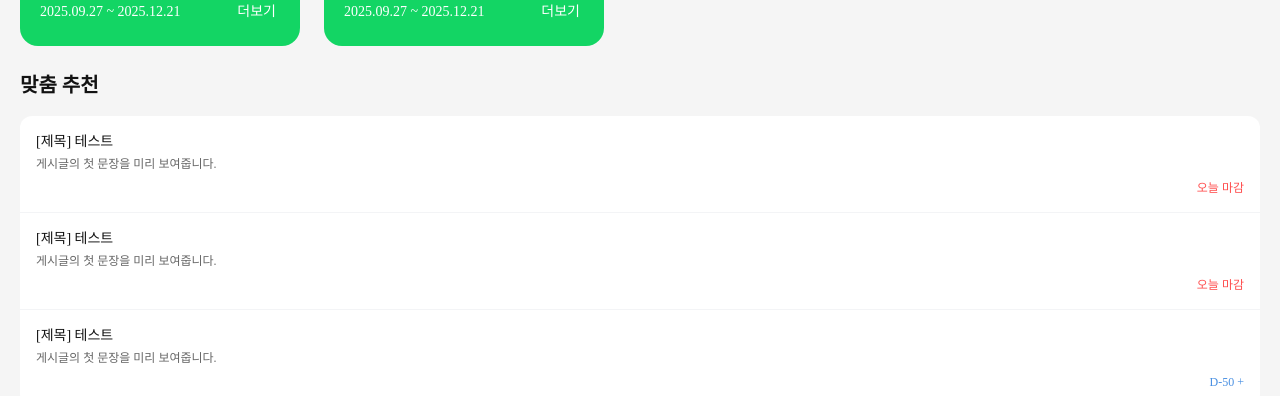
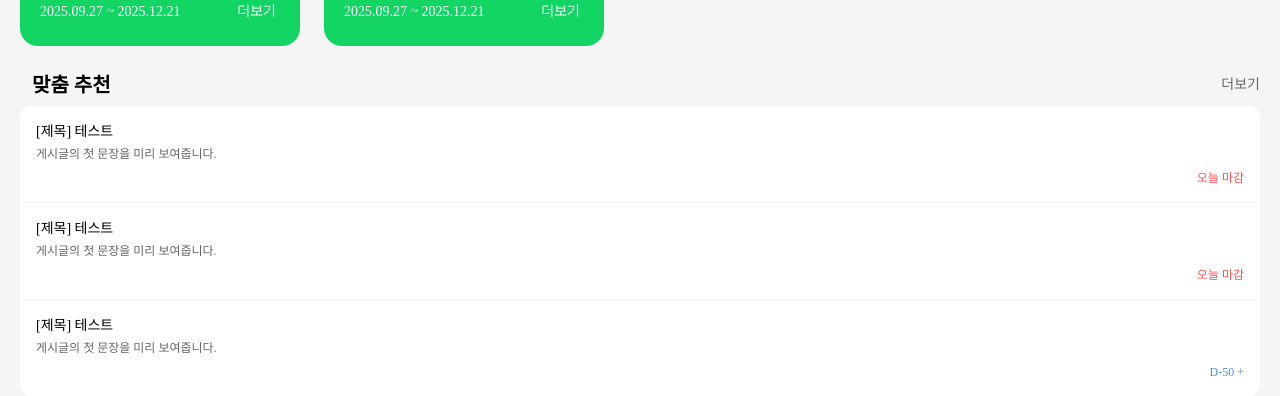
Before and after one commit to 9oormthon-univ/2025_SEASONTHON_TEAM_97_FE, a React (Vite) app: page /home in a window 1280 px wide. Shown: the part 270-666 px from the top of the page. Built offline with nearby package versions, Linux system fonts and the light colour scheme; no server answers.

Commit message:
update ~ add more button to custom recommendations and improve title color

```diff
--- a/src/pages/HomePage.jsx
+++ b/src/pages/HomePage.jsx
@@ -58,17 +58,20 @@ export default function Homepage() {
           </div>
         </div>
 
-        {/* 맞춤 추천 제목 */}
-        <div className="mb-4">
-          <h1 className="text-[#121212] font-['Pretendard'] text-xl font-semibold leading-normal">
+        {/* 맞춤 추천 제목과 더보기 */}
+        <div className="mb-1.5 flex justify-between items-center mr-5">
+          <h1 className="ml-3 text-[#000000] font-['Pretendard'] text-xl font-semibold leading-normal">
             맞춤 추천
           </h1>
+          <button className="text-[#666666] font-['Pretendard'] text-sm cursor-pointer">
+            더보기
+          </button>
         </div>
 
         {/* 추천 리스트 */}
         <div className="bg-white rounded-xl mb-20 mr-5">
           <div className="p-4 border-b border-gray-100">
-            <p className="text-sm text-[#121212] font-['Pretendard'] font-medium">
+            <p className="text-sm text-[#000000] font-['Pretendard'] font-medium">
               [제목] 테스트
             </p>
             <p className="text-xs text-[#666] font-['Pretendard'] mt-1">
@@ -82,7 +85,7 @@ export default function Homepage() {
           </div>
 
           <div className="p-4 border-b border-gray-100">
-            <p className="text-sm text-[#121212] font-['Pretendard'] font-medium">
+            <p className="text-sm text-[#000000] font-['Pretendard'] font-medium">
               [제목] 테스트
             </p>
             <p className="text-xs text-[#666] font-['Pretendard'] mt-1">
@@ -96,7 +99,7 @@ export default function Homepage() {
           </div>
 
           <div className="p-4">
-            <p className="text-sm text-[#121212] font-['Pretendard'] font-medium">
+            <p className="text-sm text-[#000000] font-['Pretendard'] font-medium">
               [제목] 테스트
             </p>
             <p className="text-xs text-[#666] font-['Pretendard'] mt-1">
```
